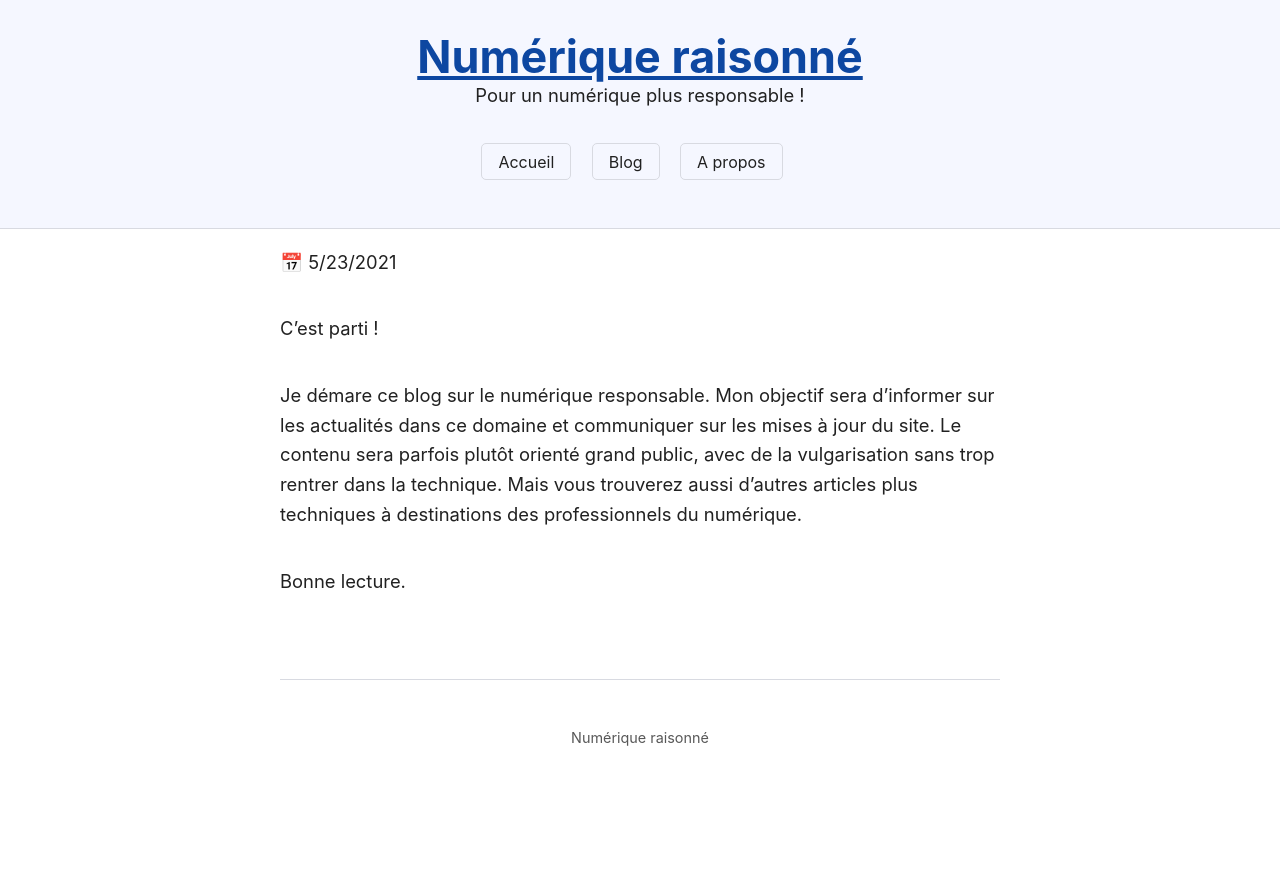
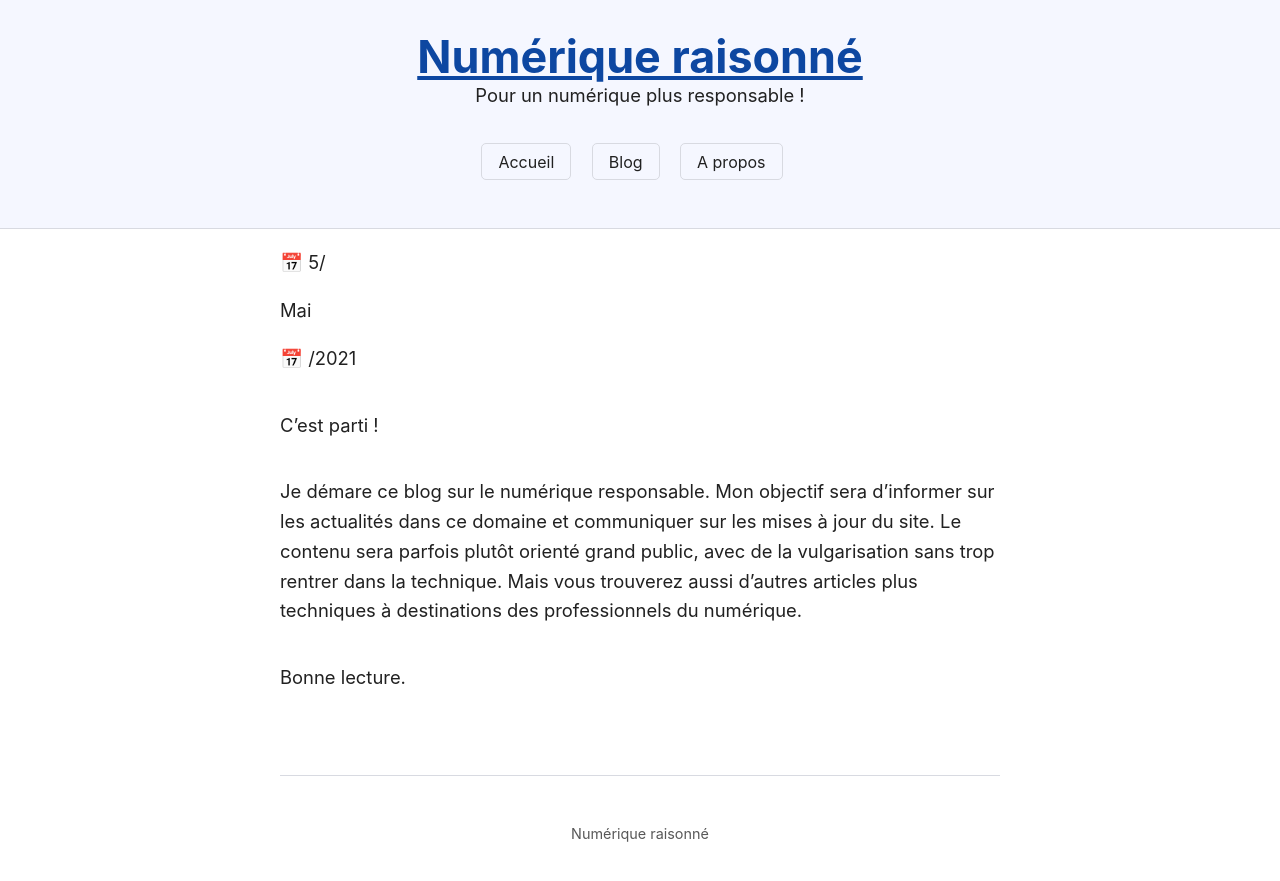
Before and after one commit to Slandais/slandais.github.io, a Jekyll site: the page built from _posts/2021-05-23-creationDuBlog.md, in a window 1280 px wide. Shown: the top 881 px of the page. Built offline with Jekyll 4.4.1, drawn with Linux system fonts in a browser that asks for light colours; some of the changed lines change nothing that is shown.

Commit message:
Update post.html

```diff
--- a/_layouts/post.html
+++ b/_layouts/post.html
@@ -2,6 +2,22 @@
 layout: default
 ---
 
-<p>📅 {{ page.date | date: "%-m/%-d/%Y" }}</p>
+<p>📅 {{ page.date | date: "%-m/" }}</p>
+{% assign m = page.date | date: "%-m" %}
+{% case m %}
+  {% when '1' %}Januar
+  {% when '2' %}Februar
+  {% when '3' %}M&auml;rz
+  {% when '4' %}April
+  {% when '5' %}Mai
+  {% when '6' %}Juni
+  {% when '7' %}Juli
+  {% when '8' %}August
+  {% when '9' %}September
+  {% when '10' %}Oktober
+  {% when '11' %}November
+  {% when '12' %}Dezember
+{% endcase %}
+<p>📅 {{ page.date | date: "/%Y" }}</p>
 
 {{ content }}
```
